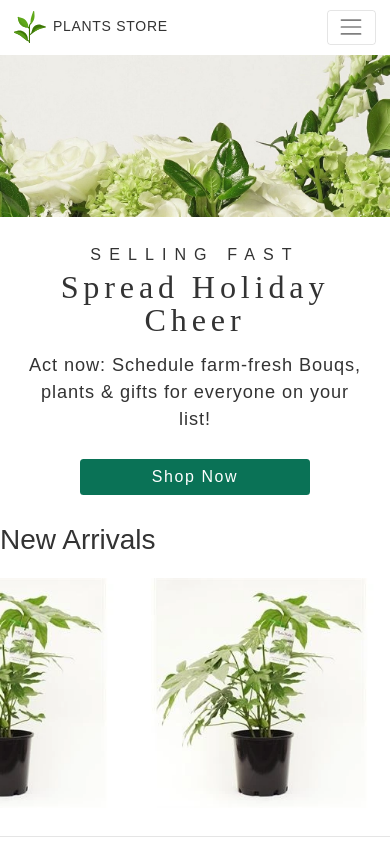
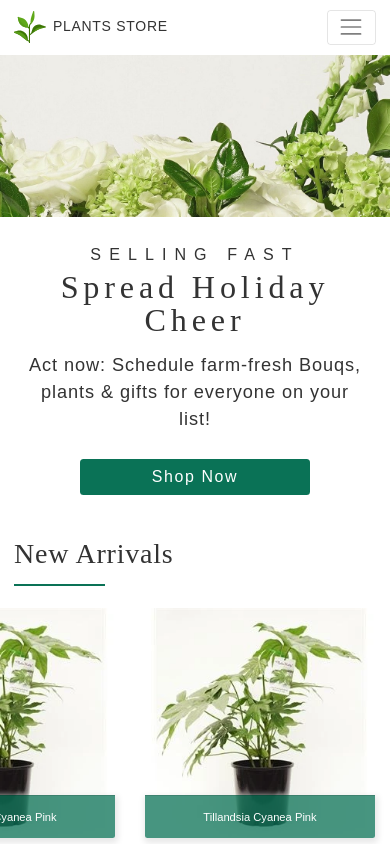
Before and after one commit to eslamaboudesheesh/PlantsStore, a Next.js app: page / in a window 390 px wide. Shown: the top 844 px of the page. Built offline with nearby package versions, Linux system fonts and the light colour scheme.

Commit message:
seaction slider in landing page

```diff
--- a/component/Home-Component/CardSlider.js
+++ b/component/Home-Component/CardSlider.js
@@ -43,7 +43,10 @@ export default function CardSlider() {
     };
     return (
         <>
-        <h2>New Arrivals</h2>
+        <div className=" py-2 my-2 px-2 mx-2 Sub-title">
+         <h2 >New Arrivals</h2>
+        </div>
+
             <Slider {...settings}>
             <div className=" col-sm-4 col-md-12 my-2">
                   <CardsItem/>
--- a/component/Home-Component/CardsItem.js
+++ b/component/Home-Component/CardsItem.js
@@ -1,12 +1,17 @@
-import React from "react";
-import { Card ,Button} from "react-bootstrap";
+import React from 'react'
+import { Card, Button } from 'react-bootstrap'
 
 export default function CardsItem() {
   return (
     <>
-      <Card className="my-2" >
-        <Card.Img variant="top" src="/images/PlantItem.jpg"  alt="plant img "/>
+      <Card className="my-2">
+        <Card.Img variant="top" src="/images/PlantItem.jpg" alt="plant img " />
+        <Card.Footer className="text-center" >
+
+          <small>Tillandsia cyanea Pink</small>
+
+        </Card.Footer>
       </Card>
     </>
-  );
+  )
 }
--- a/component/Home-Component/styles/cardsListItem.scss
+++ b/component/Home-Component/styles/cardsListItem.scss
@@ -6,4 +6,16 @@
         margin-left: 20px;
         margin-right: 20px;
     }
+
+    .card-footer{
+        box-shadow: 1px 3px 6px 2px #e8e8e8;
+        background-color: #0a7256bf;
+        position: absolute;
+        bottom:  0;
+        width: 100%;
+        color: white;
+        font-size: 1rem;
+        z-index: 9;
+        text-transform: capitalize;
+    }
 }
--- a/component/Home-Component/styles/slider.scss
+++ b/component/Home-Component/styles/slider.scss
@@ -4,4 +4,16 @@
         border-radius: 0 ;
         border: none;
     }
+    .card-footer{
+        box-shadow: 1px 3px 6px 2px #e8e8e8;
+        background-color: #0a7256bf;
+        position: absolute;
+        bottom:  0;
+        width: 100%;
+        color: white;
+        font-size: 1rem;
+        z-index: 9;
+        text-transform: capitalize;
+
+    }
 }
--- a/styles/globals.scss
+++ b/styles/globals.scss
@@ -6,6 +6,7 @@
 @import '../component/Layout/Styles/mainNavebar.scss';
 
 @import '../component/Home-Component/styles/HeaderCover.scss';
+
 @import '../component/Home-Component/styles/slider.scss';
 @import '../component/Home-Component/styles/cardsListItem.scss';
 @import "../node_modules/slick-carousel/slick/slick.css";
@@ -39,3 +40,40 @@ a {
 * {
   box-sizing: border-box;
 }
+
+.Sub-title {
+    color: inherit;
+    font-family: playfair display, serif;
+    font-size: 0.7rem;
+    /* font-weight: 100; */
+    line-height: 1;
+    letter-spacing: 0.08em;
+    text-transform: none;
+  &::after{
+    content: "";
+    display: block;
+    border-bottom: 2px solid #0a7256;
+    width: 9%;
+    position: relative;
+    bottom: -6px;
+  }
+  }
+  @media (max-width: 992px) {
+    .Sub-title {
+      color: inherit;
+      font-family: playfair display, serif;
+      font-size: 0.7rem;
+      /* font-weight: 100; */
+      line-height: 1;
+      letter-spacing: 0.08em;
+      text-transform: none;
+    &::after{
+      content: "";
+      display: block;
+      border-bottom: 2px solid #0a7256;
+      width: 25%;
+      position: relative;
+      bottom: -6px;
+    }
+    }
+  }
```
